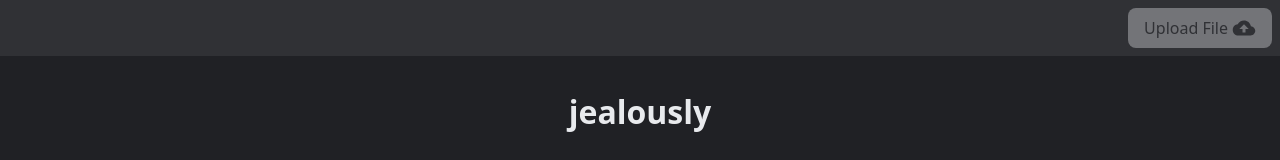
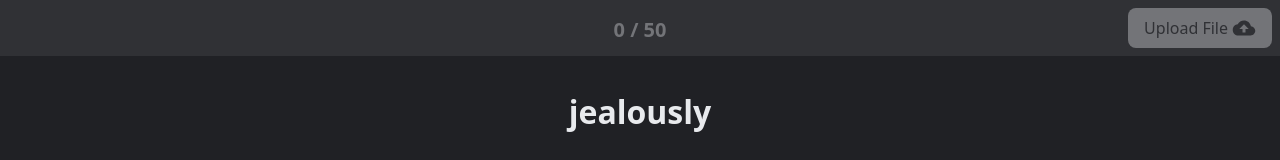
Before and after one commit to Pusttak/parse, a React (Create React App) app: page / in a window 1280 px wide. Shown: the top 160 px of the page. Built offline with nearby package versions, Linux system fonts and the light colour scheme.

Commit message:
success bar

```diff
--- a/src/components/Box.js
+++ b/src/components/Box.js
@@ -7,6 +7,7 @@ import {
   flexbox,
   border,
   shadow,
+  position,
 } from 'styled-system';
 
 const Box = styled('div')(
@@ -17,7 +18,8 @@ const Box = styled('div')(
   layout,
   flexbox,
   border,
-  shadow
+  shadow,
+  position
 );
 
 export default Box;
--- a/src/components/FileLoader/FileLoader.jsx
+++ b/src/components/FileLoader/FileLoader.jsx
@@ -1,10 +1,10 @@
 import { useEffect, useState } from 'react';
 import { IoMdCloudUpload } from 'react-icons/io';
 import ApiGetFile from 'services/api';
-import myFile from 'data/rrrd2.csv';
 import { useDataMaker } from 'hooks/useDataMaker';
 import { ButtonLoader } from './FileLoader.styled';
 import Box from 'components/Box';
+import myFile from 'data/rrrd2.csv';
 
 const REGEX = new RegExp('(.*?).(csv)$', 'i');
 
@@ -17,18 +17,20 @@ const FileLoader = ({ setData }) => {
   }, []);
 
   useEffect(() => {
-    setData(data);
+    const localState = localStorage.getItem('questions');
+    localState ? setData(JSON.parse(localState)) : setData(data);
   }, [data, setData]);
 
   function handleFile(e) {
-    const newFile = e.target.files[0];
+    const uploadedFile = e.target.files[0];
 
-    if (newFile && REGEX.test(newFile.name)) {
+    if (uploadedFile && REGEX.test(uploadedFile.name)) {
       const reader = new FileReader();
+      localStorage.removeItem('questions');
       reader.onload = e => {
         setNewFile(e.target.result);
       };
-      reader.readAsText(newFile);
+      reader.readAsText(uploadedFile);
     } else {
       alert('Upload CSV File');
     }
--- a/src/components/Question/Question.jsx
+++ b/src/components/Question/Question.jsx
@@ -2,11 +2,13 @@ import { useState } from 'react';
 import { MdOutlineNavigateNext } from 'react-icons/md';
 import { Title, Answer, Example } from './Question.styled';
 import { useQuestionGenerator, useAnswersMixer } from 'hooks';
+import SuccessIndicator from 'components/SuccessIndicator';
 import Button from 'components/Button';
 import Box from 'components/Box';
 
 const Question = ({ data, setData }) => {
-  const { currentQuestion, answerList } = useQuestionGenerator(data);
+  const { currentQuestion, answerList, lastQuestions } =
+    useQuestionGenerator(data);
   const answerMixedList = useAnswersMixer(answerList);
   const [example, setExample] = useState(null);
   const [isActive, setIsActive] = useState(false);
@@ -61,8 +63,8 @@ const Question = ({ data, setData }) => {
     }
     setIsActive(false);
     // setExample(null);
-
     setData(prev => {
+      localStorage.setItem('questions', JSON.stringify(data));
       return { ...prev };
     });
   };
@@ -76,6 +78,10 @@ const Question = ({ data, setData }) => {
         alignItems="center"
       >
         <Title>{currentQuestion?.eng}</Title>
+        <SuccessIndicator
+          all={data.questions.length}
+          last={lastQuestions.length}
+        />
         <Box
           display="flex"
           justifyContent="center"
--- /dev/null
+++ b/src/components/SuccessIndicator/SuccessIndicator.jsx
@@ -0,0 +1,16 @@
+import { Indicator, IndicatorLilne } from './SuccessIndicator.styled';
+
+const SuccessIndicator = ({ all, last }) => {
+  const width = Math.ceil(100 / (all / (all - last)));
+
+  return (
+    <>
+      <Indicator>
+        {all - last} / {all}
+      </Indicator>
+      <IndicatorLilne width={width}></IndicatorLilne>
+    </>
+  );
+};
+
+export default SuccessIndicator;
--- /dev/null
+++ b/src/components/SuccessIndicator/SuccessIndicator.styled.js
@@ -0,0 +1,32 @@
+import styled from 'styled-components';
+
+const width = num => {
+  if (num > 80) {
+    return 'green';
+  }
+  if (num > 50) {
+    return 'yellow';
+  }
+  return 'primary';
+};
+
+export const Indicator = styled.div`
+  position: absolute;
+  top: 0;
+  left: 50%;
+  transform: translate(-50%, 50%);
+  color: ${p => p.theme.colors.text};
+  font-size: ${p => p.theme.fontSizes[4]}px;
+  font-weight: ${p => p.theme.fontWeights.bold};
+`;
+
+export const IndicatorLilne = styled.div`
+  position: absolute;
+  top: 56px;
+  left: 0;
+  /* transform: translate(-50%); */
+  background-color: ${p => p.theme.colors[width(p.width)]};
+  height: 5px;
+  width: ${p => p.width}%;
+  transition: ${p => p.theme.transitions[0]};
+`;
--- /dev/null
+++ b/src/components/SuccessIndicator/index.js
@@ -0,0 +1 @@
+export { default } from './SuccessIndicator';
--- a/src/hooks/useDataMaker.js
+++ b/src/hooks/useDataMaker.js
@@ -8,7 +8,7 @@ const nanoid = customAlphabet(
 
 const initialState = {
   questions: [],
-  questionsIds: [],
+  // questionsIds: [],
 };
 
 export const useDataMaker = file => {
@@ -41,7 +41,7 @@ export const useDataMaker = file => {
           return {
             ...prev,
             questions: [...prev.questions, newQuestion],
-            questionsIds: [...prev.questionsIds, id],
+            // questionsIds: [...prev.questionsIds, id],
           };
         });
       });
--- a/src/hooks/useQuestionGenerator.js
+++ b/src/hooks/useQuestionGenerator.js
@@ -40,5 +40,5 @@ export const useQuestionGenerator = data => {
     }
   }, [data, currentQuestion]);
 
-  return { currentQuestion, answerList };
+  return { currentQuestion, answerList, lastQuestions };
 };
```
